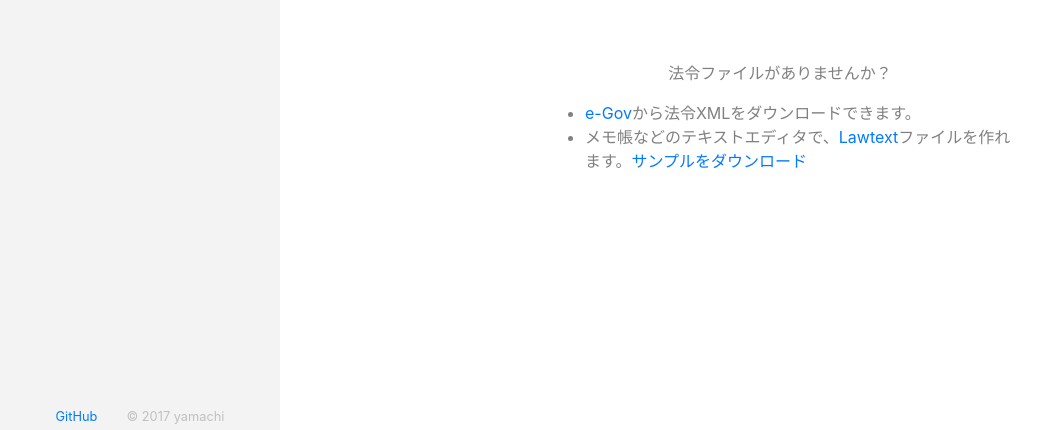
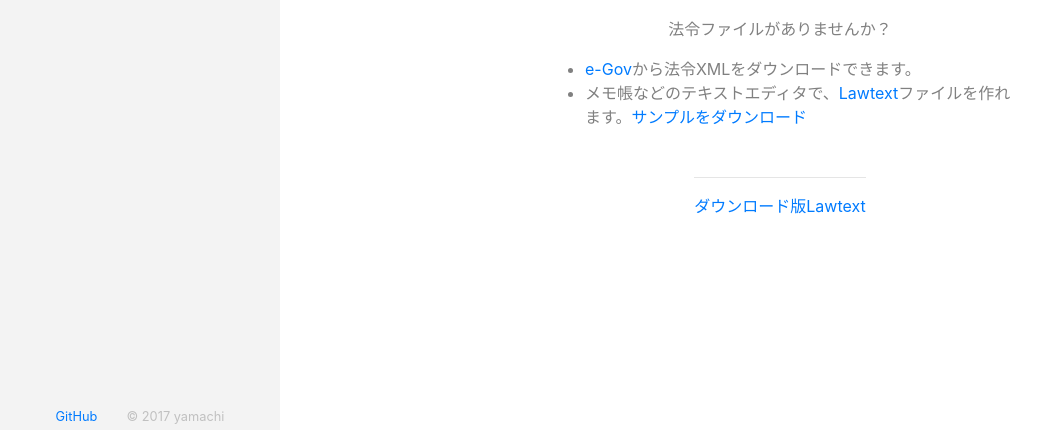
Before and after one commit to yamachig/lawtext-app, a plain HTML site: page docs/index.html in a window 1280 px wide. Shown: the part 370-800 px from the top of the page, without its empty margins (0-1058 px from the left). Drawn offline with Linux system fonts and the light colour scheme.

Commit message:
ダウンロードリンクを追加

```diff
--- a/docs/templates/htmlpreview_view.html
+++ b/docs/templates/htmlpreview_view.html
@@ -61,6 +61,14 @@ Lawtext.htmlpreview_view_template = `
       </ul>
     </div>
   </div>
+  <div style="align-self: center; max-width: 500px; margin-top: 1em; color: gray;">
+    <div class="container-fluid">
+      <hr>
+      <p style="text-align: center;">
+        <a href="download.html" target="_blank">ダウンロード版Lawtext</a>
+      </p>
+    </div>
+  </div>
 </div>
 <% } %>
 
```
